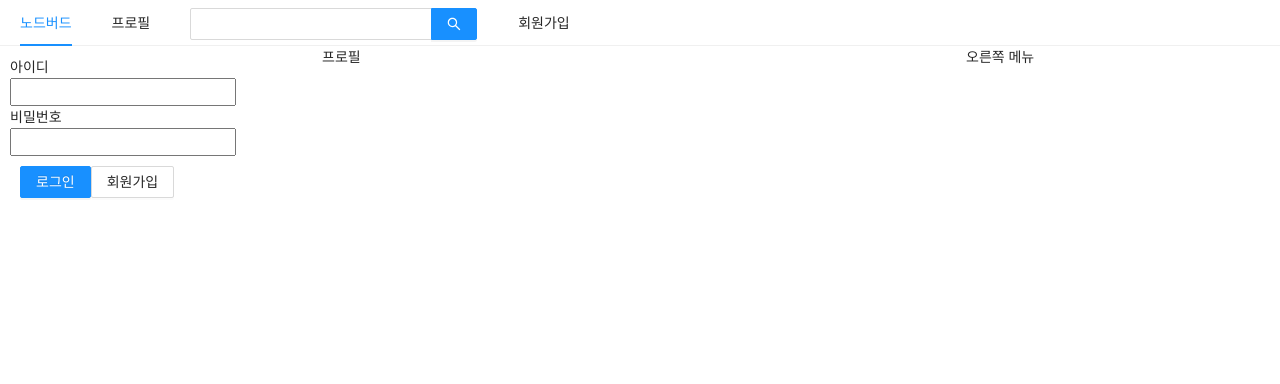
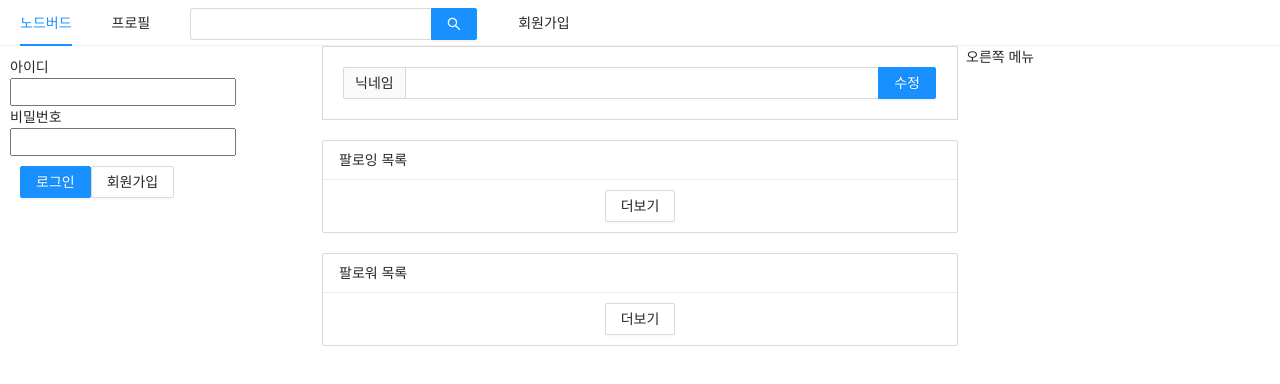
Before and after one commit to in-ch/react_nodebird, a Next.js app in the folder prepare/front/: page /profile in a window 1280 px wide. Shown: the top 384 px of the page. Built offline with nearby package versions, Linux system fonts and the light colour scheme.

Commit message:
2-8 프로필 페이지 만들기

```diff
--- /dev/null
+++ b/prepare/front/components/FollowList.js
@@ -0,0 +1,39 @@
+import React , { useEffect } from 'react';
+import { List, Button, Card } from 'antd';
+import PropTypes from 'prop-types';
+import { StopOutlined } from '@ant-design/icons';
+
+const FollowList = ({header, data}) => {
+
+    useEffect(() => {
+        console.log(data);
+    },[header]);  // 배열에 바뀌는 변수 적어줘야함
+
+    return (
+        <>
+            <List
+                style={{marginBottom: 20}}
+                grid={{gutter: 4, xd: 2, md: 3}}
+                size="small"
+                header={<div>{header}</div>}
+                loadMore={<div style={{textAlign: 'center', margin: '10px 0'}}><Button>더보기</Button></div>}
+                bordered
+                dataSource= {data}
+                renderitem={(item) => {
+                    <List.Item style={{ marginTop: 20 }}>
+                        <Card actions={[<StopOutlined key='stop' />]}>
+                            <Card.Meta description={item.nickname} />
+                        </Card>
+                    </List.Item>
+                }}
+            />
+        </>
+    )
+};
+
+FollowList.propTypes = {
+    header: PropTypes.string.isRequired,
+    data: PropTypes.array.isRequired,
+};
+
+export default FollowList;
--- /dev/null
+++ b/prepare/front/components/NicknameEditForm.js
@@ -0,0 +1,14 @@
+import React, { useMemo } from 'react';
+import { Form, Input } from 'antd';
+
+const NicknameEditForm = () => {
+    const style = useMemo(() => ({ marginBottom: '20px', border: '1px solid #d9d9d9', padding : '20px'}),[]);
+
+    return (
+        <Form style={style}>
+            <Input.Search addonBefore="닉네임" enterButton="수정" />
+        </Form>
+    )
+};
+
+export default NicknameEditForm;
--- a/prepare/front/pages/profile.js
+++ b/prepare/front/pages/profile.js
@@ -1,14 +1,24 @@
-import AppLayout from '../components/AppLayout';
+import React from 'react';
 import Head from 'next/head';
 
+import AppLayout from '../components/AppLayout';
+import NicknameEditForm from '../components/NicknameEditForm';
+import FollowList from '../components/FollowList';
+
 const Profile = () => {
-    return (
+    const followerList = [{nickname: '인치1'},{nickname: '인치2'},{nickname: '인치3'}];
+    const followingList = [{nickname: '인현1'},{nickname: '인현2'},{nickname: '인현3'}];
+
+    return(
         <>
             <Head>
-                <meta charSet="utf-8" />
-                <title>인치의 프로필 페이지</title>
+                <title>내 프로필 | NodeBird</title>
             </Head>
-            <AppLayout>프로필</AppLayout>
+            <AppLayout>
+                <NicknameEditForm />
+                <FollowList header="팔로잉 목록" data={followerList} />
+                <FollowList header="팔로워 목록" data={followingList} />
+            </AppLayout>
         </>
     )
 };
```
Also changed, not shown: 1 other file (tests, documents, lock files or other folders).
